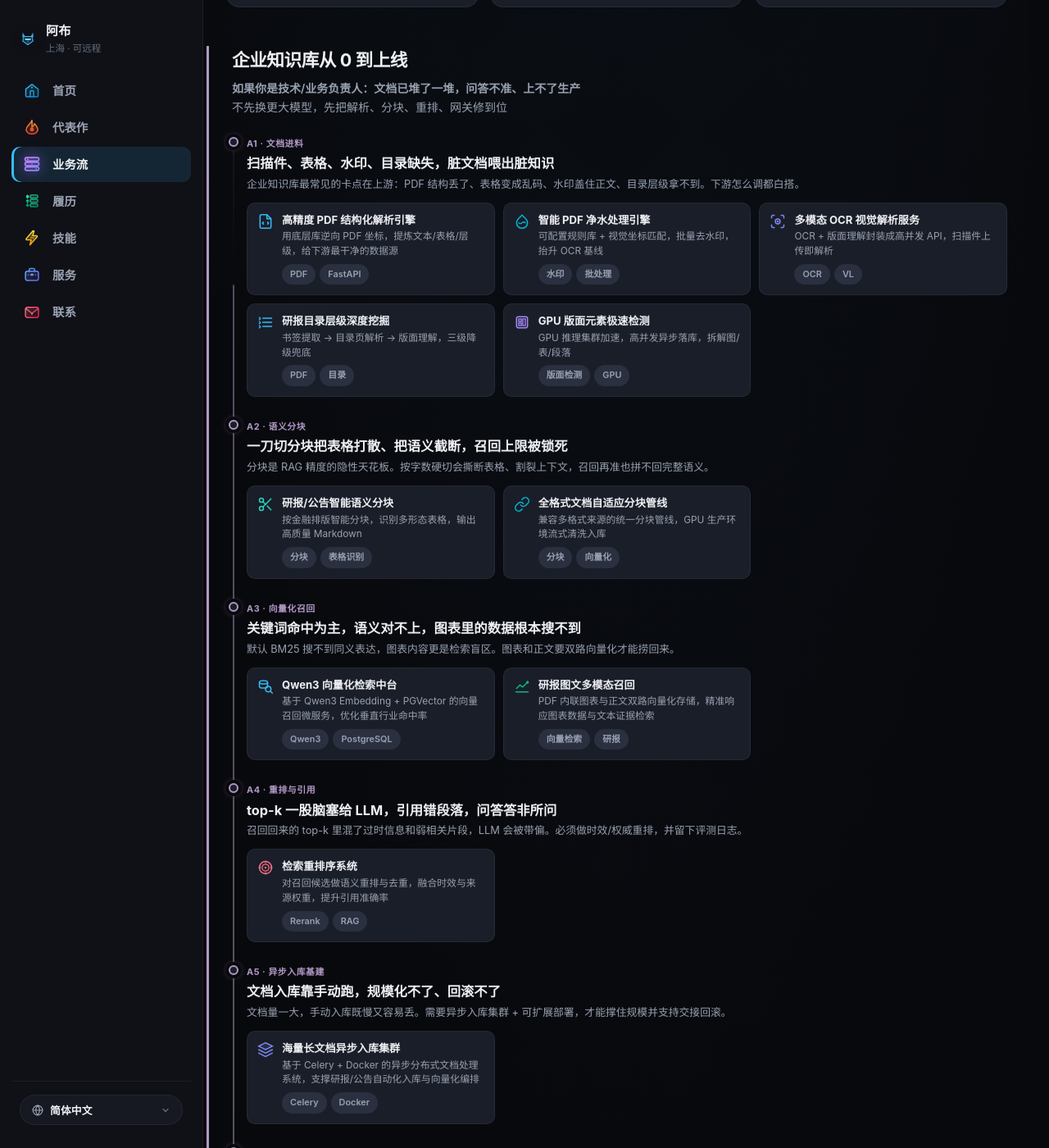
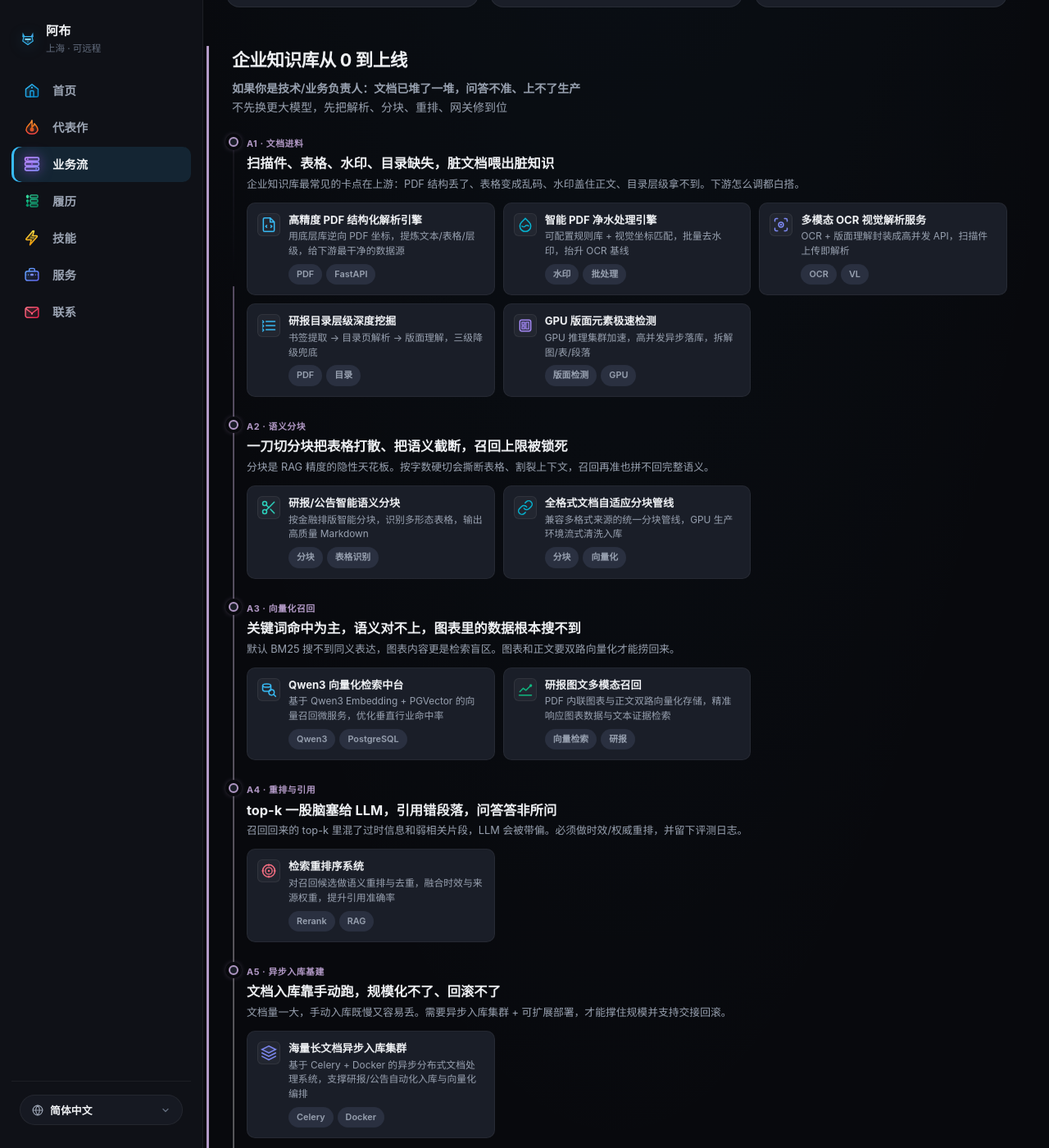
Before and after one commit to BriskyGates/briskygates.github.io, a Jekyll site: the page built from index.html, in a window 1280 px wide and 1400 px high, scrolled down 1349 px. Shown: the whole window at 82% size. Built offline with Jekyll 4.4.1, drawn with Linux system fonts in a browser that asks for light colours.

Commit message:
style(icons): add styles for flow project icons, partner badges, contact SVG, and cyber avatar

```diff
--- a/assets/css/style.css
+++ b/assets/css/style.css
@@ -1209,14 +1209,27 @@ body.site-body {
 }
 
 .flow-project-icon {
-    font-size: 1.4rem;
-    line-height: 1;
+    display: inline-flex;
+    align-items: center;
+    justify-content: center;
+    width: 28px;
+    height: 28px;
+    border-radius: var(--radius-sm);
+    background: rgba(255, 255, 255, 0.04);
+    border: 1px solid rgba(255, 255, 255, 0.07);
     flex-shrink: 0;
-    transition: transform 0.25s var(--ease-spring);
+    transition: transform 0.25s var(--ease-spring), border-color 0.2s, background-color 0.2s;
 }
 
 .flow-project-card:hover .flow-project-icon {
-    transform: scale(1.15) rotate(3deg);
+    transform: scale(1.1) rotate(2deg);
+    background: rgba(56, 189, 248, 0.1);
+    border-color: rgba(56, 189, 248, 0.28);
+}
+
+.flow-p-svg {
+    display: block;
+    flex-shrink: 0;
 }
 
 .flow-project-body strong {
@@ -1605,9 +1618,23 @@ body.site-body {
     background: var(--bg-card-hover);
 }
 
+.partner-pill .partner-pill-icon,
 .partner-pill span:first-child {
-    font-size: 1.5rem;
+    display: inline-flex;
+    align-items: center;
+    justify-content: center;
+    width: 38px;
+    height: 38px;
+    border-radius: var(--radius-sm);
+    background: rgba(255, 255, 255, 0.04);
+    border: 1px solid var(--border-subtle);
     flex-shrink: 0;
+    transition: transform 0.25s var(--ease-spring), border-color 0.2s;
+}
+
+.partner-pill:hover .partner-pill-icon {
+    transform: scale(1.08);
+    border-color: var(--border-medium);
 }
 
 .partner-pill strong {
@@ -1815,9 +1842,19 @@ body.site-body {
 }
 
 .contact-intro-icon {
-    font-size: 2rem;
+    display: inline-flex;
+    align-items: center;
+    justify-content: center;
+    width: 48px;
+    height: 48px;
+    border-radius: var(--radius-md);
+    background: rgba(56, 189, 248, 0.1);
+    border: 1px solid rgba(56, 189, 248, 0.2);
+    margin-bottom: 14px;
+}
+
+.contact-intro-svg {
     display: block;
-    margin-bottom: 10px;
 }
 
 .contact-intro-card h3 {
@@ -1846,10 +1883,30 @@ body.site-body {
 }
 
 .contact-meta-icon {
-    font-size: 1.25rem;
+    display: inline-flex;
+    align-items: center;
+    justify-content: center;
+    width: 28px;
+    height: 28px;
+    border-radius: var(--radius-sm);
+    background: rgba(255, 255, 255, 0.04);
+    border: 1px solid var(--border-subtle);
     flex-shrink: 0;
-    width: 28px;
-    text-align: center;
+}
+
+.contact-meta-svg {
+    display: block;
+}
+
+.tag-pill-icon {
+    display: inline-flex;
+    align-items: center;
+    margin-right: 4px;
+    vertical-align: middle;
+}
+
+.tag-pill-icon svg {
+    display: block;
 }
 
 .contact-meta-item strong {
@@ -2598,3 +2655,19 @@ body.spotify-body {
         transition: none !important;
     }
 }
+
+/* ── Vector Brand Avatar & Partner Badge ── */
+.brand-avatar-svg {
+    display: block;
+    flex-shrink: 0;
+    filter: drop-shadow(0 2px 8px rgba(56, 189, 248, 0.25));
+}
+
+.brand-avatar-svg--lg {
+    filter: drop-shadow(0 4px 16px rgba(56, 189, 248, 0.4));
+}
+
+.partner-icon-svg {
+    display: block;
+    flex-shrink: 0;
+}
```
